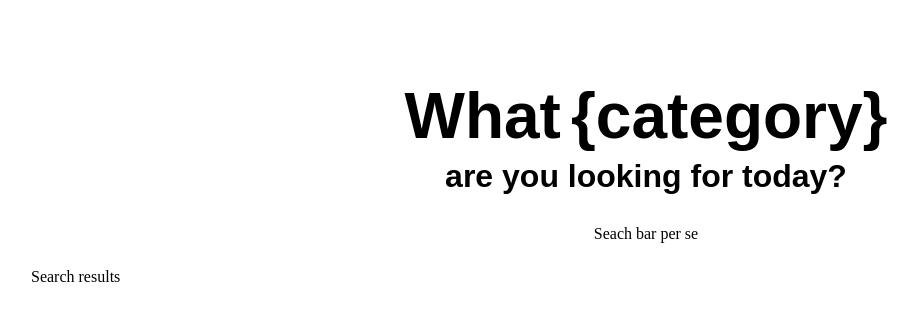
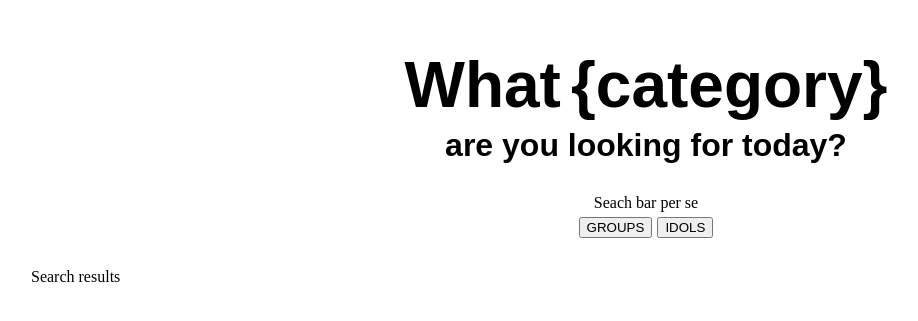
Before and after one commit to BelenPeluffo/framer-animation-project, a React (Vite) app: page / in a window 1280 px wide. Shown: the part 197-518 px from the top of the page, without its empty margins (2-920 px from the left). Built offline with nearby package versions, Linux system fonts and the light colour scheme.

Commit message:
feat (Home.jsx): adds button area.

```diff
--- a/src/pages/Home.jsx
+++ b/src/pages/Home.jsx
@@ -1,7 +1,9 @@
 import { animate, useMotionValue, useTransform, motion } from "framer-motion";
 import { useEffect } from "react";
+import { useNavigate } from "react-router-dom";
 
 const Home = () => {
+  const navigate = useNavigate();
   const categoryIndex = useMotionValue(0);
   const categories = [
     "{카테고리}",
@@ -77,6 +79,10 @@ const Home = () => {
           <div className="subtitle">are you looking for today?</div>
         </div>
         <div>Seach bar per se</div>
+        <div style={{ marginBottom: 5, marginTop: 5, display: "flex", gap: 5 }}>
+          <button onClick={() => navigate("/groups")}>GROUPS</button>
+          <button onClick={() => navigate("/idols")}>IDOLS</button>
+        </div>
       </div>
       <div style={{ height: "40%", margin: 20, padding: 5 }}>
         Search results
```
